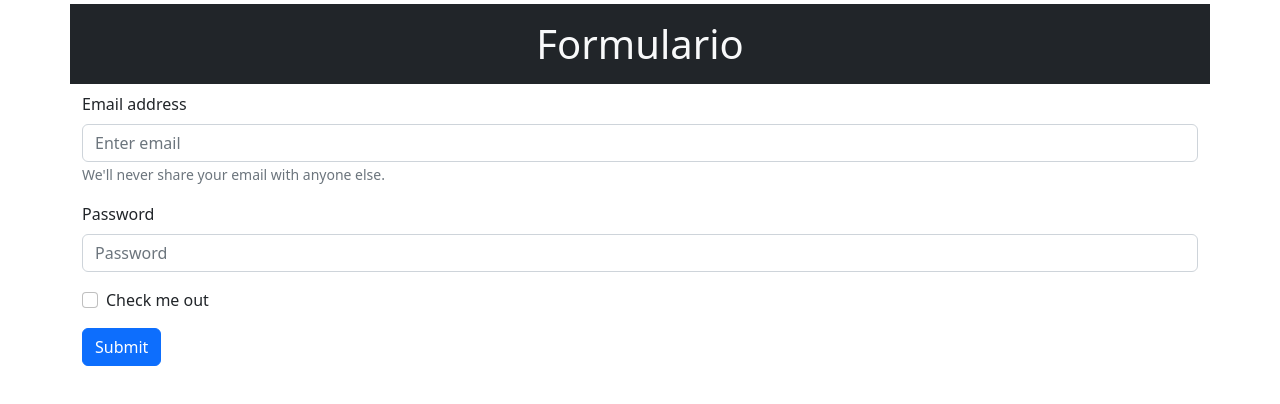
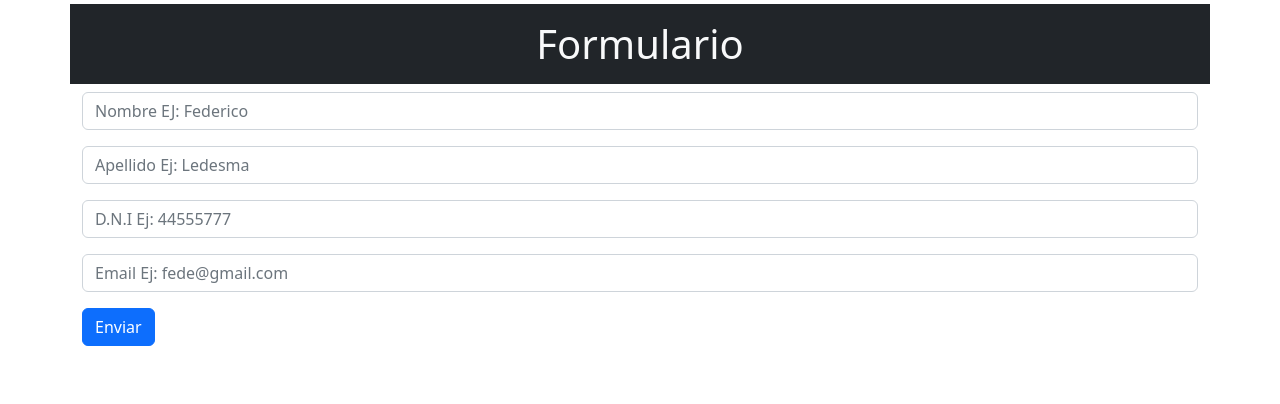
Before and after one commit to Fedreric/practicoReact-8, a React (Vite) app: page / in a window 1280 px wide. Shown: the top 404 px of the page. Built offline with nearby package versions, Linux system fonts and the light colour scheme.

Commit message:
Se agrega los inputs correspondientes al ejercicio

```diff
--- a/src/components/Formulario.jsx
+++ b/src/components/Formulario.jsx
@@ -3,22 +3,20 @@ const Formulario = () => {
   return (
     <Container>
       <Form>
-        <Form.Group className="mb-3" controlId="formBasicEmail">
-          <Form.Label>Email address</Form.Label>
-          <Form.Control type="email" placeholder="Enter email" />
-          <Form.Text className="text-muted">
-            We'll never share your email with anyone else.
-          </Form.Text>
+        <Form.Group className="mb-3" controlId="nombre">
+          <Form.Control type="text" placeholder="Nombre EJ: Federico" />
         </Form.Group>
-        <Form.Group className="mb-3" controlId="formBasicPassword">
-          <Form.Label>Password</Form.Label>
-          <Form.Control type="password" placeholder="Password" />
+        <Form.Group className="mb-3" controlId="apellido">
+          <Form.Control type="text" placeholder="Apellido Ej: Ledesma" />
         </Form.Group>
-        <Form.Group className="mb-3" controlId="formBasicCheckbox">
-          <Form.Check type="checkbox" label="Check me out" />
+        <Form.Group className="mb-3" controlId="dni">
+          <Form.Control type="number" placeholder="D.N.I Ej: 44555777" />
+        </Form.Group>
+        <Form.Group className="mb-3" controlId="email">
+          <Form.Control type="email" placeholder="Email Ej: fede@gmail.com" />
         </Form.Group>
         <Button variant="primary" type="submit">
-          Submit
+          Enviar
         </Button>
       </Form>
     </Container>
```
